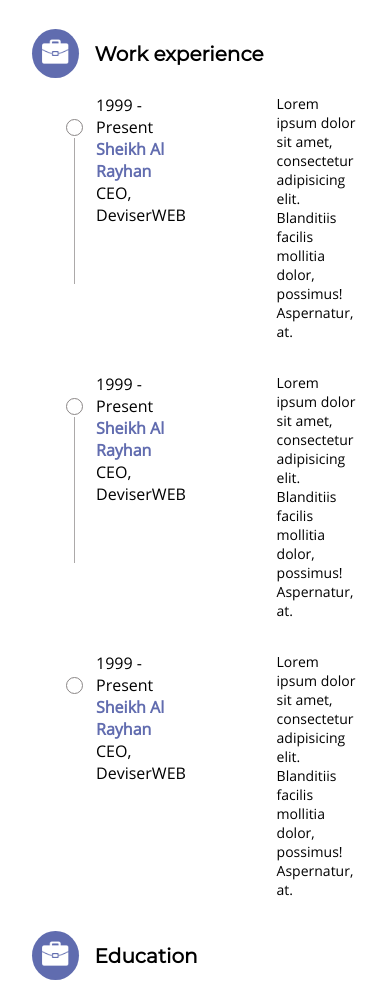
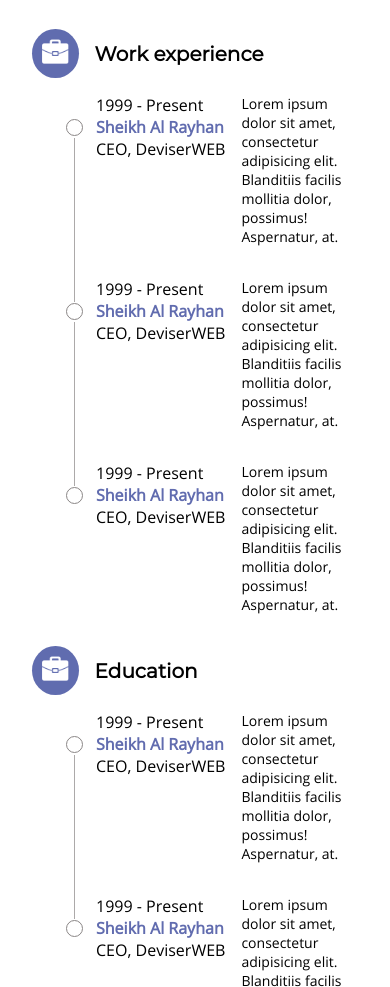
Before and after one commit to v1adislav/TestLB, a website: page src/index.html in a window 390 px wide. Shown: the part 1457-2444 px from the top of the page. Drawn offline with nearby package versions, Linux system fonts and the light colour scheme; files whose address does not match are found by name.

Commit message:
finish layout

```diff
--- a/src/scss/main.scss
+++ b/src/scss/main.scss
@@ -182,6 +182,7 @@ $montserrat: Montserrat-Regular, sans-serif;
 		.timeline-item{
 			display: flex;
 			margin-left: 4rem;
+			position: relative;
 			&__time{
 				// width: 30%;
 				ul{
@@ -195,7 +196,15 @@ $montserrat: Montserrat-Regular, sans-serif;
 							font-weight: bold;
 							}
 						}
-						li:before{
+					}
+				}
+				&__text{
+					width: 40%;
+					font-family: $sans;
+					margin-left: 5rem;
+					margin-bottom: 2rem;
+				}
+				&:before{
 							content: "";
 						    position: absolute;
 						    width: 15px;
@@ -205,26 +214,18 @@ $montserrat: Montserrat-Regular, sans-serif;
 						    left: -30px;
 						    top: 25px;
 						}
-						li:after{
+						&:after{
 							position: absolute;
 						    top: 44px;
 						    left: -22px;
 						    width: 1px;
-						    height: calc(100% + 14px);
+						    height: calc(100% + -20px);
 						    content: '';
 						    background-color: #aca9a9;
 						    z-index: 0;
 						}
-					}
-				}
-				&__text{
-					width: 40%;
-					font-family: $sans;
-					margin-left: 5rem;
-					margin-bottom: 2rem;
-				}
 			}
-		.timeline-item:last-child li:after{
+		.timeline-item:last-child:after{
 			display: none;
 	}
 
@@ -326,6 +327,7 @@ $montserrat: Montserrat-Regular, sans-serif;
 	}
 	.right-block .experence .timeline-wrap .timeline-item__text{
 		font-size: 14px;
+		margin-left: 1rem;
 	}
 	.skills-item__wrap{
 			margin-bottom: 2rem;
```
Also changed, not shown: build/css/main.css.
